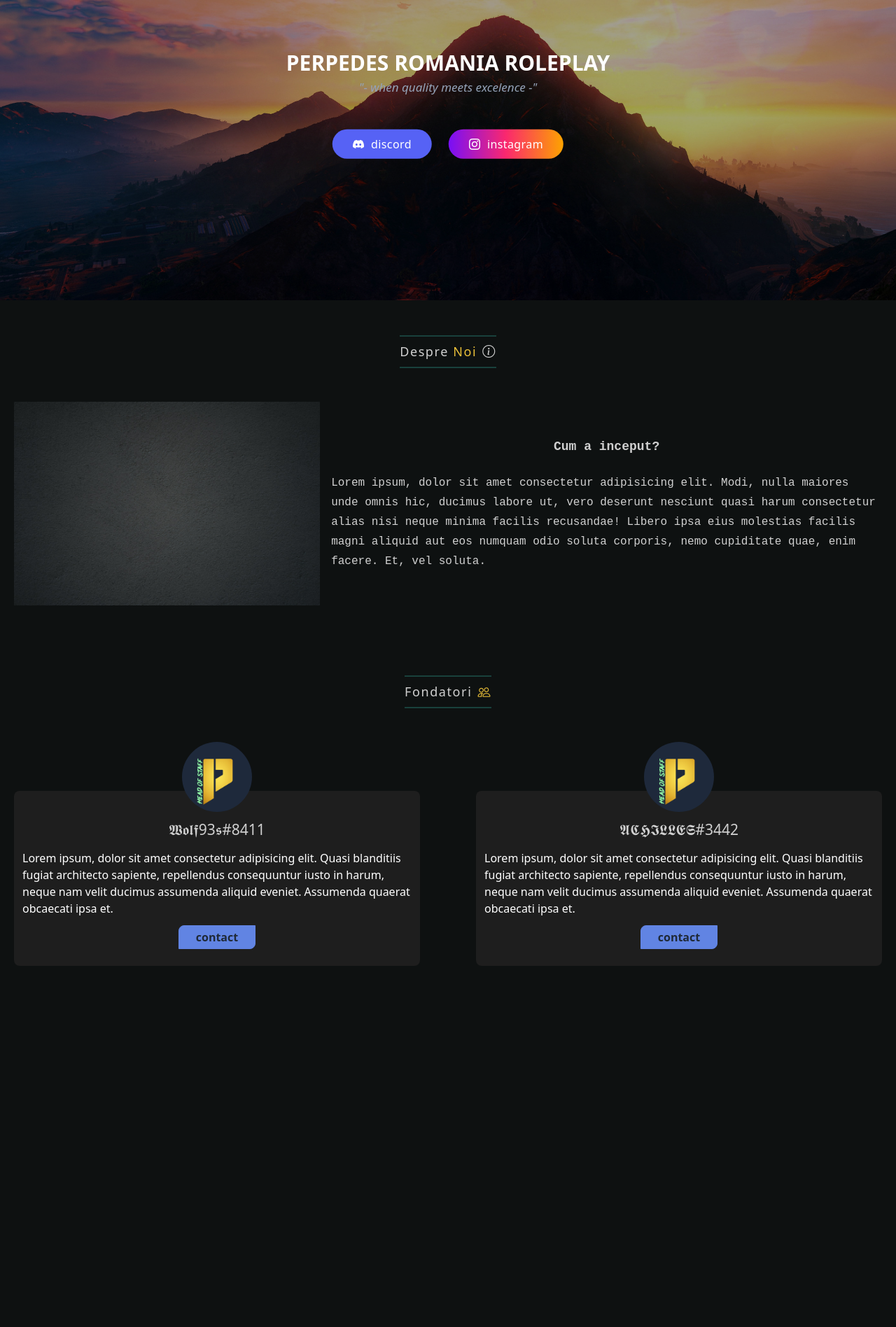
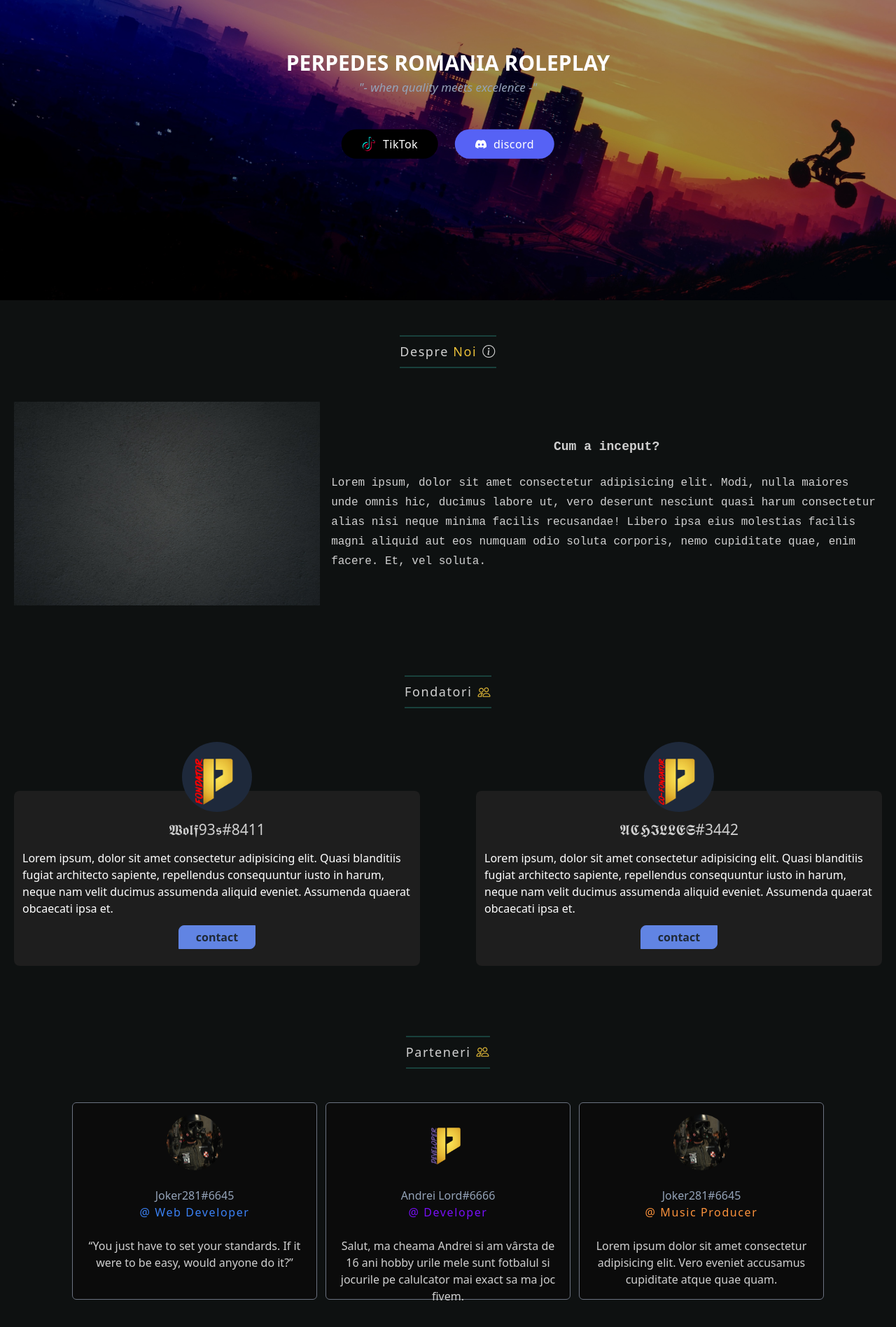
Before and after one commit to dennisdingo28/Perpedes-Romania, a website: page site/index.html in a window 1280 px wide. Shown: the part 136-2032 px from the top of the page at 70% size. Before the commit the page ends 1616 px from the top, so only its background shows below. Drawn offline with nearby package versions, Linux system fonts and the light colour scheme.

Commit message:
parteners

```diff
--- a/site/index.html
+++ b/site/index.html
@@ -1,117 +1,296 @@
 <!DOCTYPE html>
 <html lang="en">
   <head>
-    <meta charset="UTF-8">
-    <meta http-equiv="X-UA-Compatible" content="IE=edge">
-    <meta name="viewport" content="width=device-width, initial-scale=1.0">
-    <link rel="stylesheet" href="../style/dist/main.css">
-    <link rel="Shortcut Icon" href="../img/logo.png">
-    <link rel="preconnect" href="https://fonts.googleapis.com">
-    <link rel="stylesheet" href="https://cdn.jsdelivr.net/npm/bootstrap-icons@1.10.2/font/bootstrap-icons.css">
+    <meta charset="UTF-8" />
+    <meta http-equiv="X-UA-Compatible" content="IE=edge" />
+    <meta name="viewport" content="width=device-width, initial-scale=1.0" />
+    <link rel="stylesheet" href="../style/dist/main.css" />
+    <link rel="Shortcut Icon" href="../img/logo.png" />
+    <link rel="preconnect" href="https://fonts.googleapis.com" />
+    <link
+      rel="stylesheet"
+      href="https://cdn.jsdelivr.net/npm/bootstrap-icons@1.10.2/font/bootstrap-icons.css"
+    />
     <title>PERPEDES ROMANIA</title>
   </head>
   <body class="bg-[#0E1111]">
     <div class="navbar fixed top-0 left-0 right-0 z-20 bg-softBlack">
       <div class="max-w-[1800px] mx-auto flex items-center justify-between">
         <div class="logo">
-                <a href="index.html"><img src="../img/logo.png" class="w-[60px] object-cover md:w-[80px]" alt=""></a>
+          <a href="index.html"
+            ><img
+              src="../img/logo.png"
+              class="w-[60px] object-cover md:w-[80px]"
+              alt=""
+          /></a>
         </div>
-            <div class="font-RobotoMono hidden sm:block lg:text-lg text-md"><span class="text-white">Bun venit </span><span class="text-gold">în comunitate !</span></div>
-            <div class="links pr-4 hidden text-white md:flex md:space-x-8 md:items-center lg:space-x-12">
-                <a href="#" class="tracking-wider font-noto relative after:w-0 after:content-[''] after:h-[2px] after:bg-darkYellow after:duration-[210ms] hover:after:w-[100%] after:absolute after:-bottom-[3px] after:left-[50%] after:translate-x-[-50%]">Acasă</a>
-                <a href="#about" class="tracking-wider font-noto relative after:w-0 after:content-[''] after:h-[2px] after:bg-darkYellow after:duration-[210ms] hover:after:w-[100%] after:absolute after:-bottom-[3px] after:left-[50%] after:translate-x-[-50%]">Despre noi</a>
-                <a href="#founders" class="tracking-wider font-noto relative after:w-0 after:content-[''] after:h-[2px] after:bg-darkYellow after:duration-[210ms] hover:after:w-[100%] after:absolute after:-bottom-[3px] after:left-[50%] after:translate-x-[-50%]">Fondatori</a>
-                <a href="#" class="tracking-wider font-noto relative after:w-0 after:content-[''] after:h-[2px] after:bg-darkYellow after:duration-[210ms] hover:after:w-[100%] after:absolute after:-bottom-[3px] after:left-[50%] after:translate-x-[-50%]">Parteneri</a>
+        <div class="font-RobotoMono hidden sm:block lg:text-lg text-md">
+          <span class="text-white">Bun venit </span
+          ><span class="text-gold">în comunitate !</span>
+        </div>
+        <div
+          class="links pr-4 hidden text-white md:flex md:space-x-8 md:items-center lg:space-x-12"
+        >
+          <a
+            href="#"
+            class="tracking-wider font-noto relative after:w-0 after:content-[''] after:h-[2px] after:bg-darkYellow after:duration-[210ms] hover:after:w-[100%] after:absolute after:-bottom-[3px] after:left-[50%] after:translate-x-[-50%]"
+            >Acasă</a
+          >
+          <a
+            href="#about"
+            class="tracking-wider font-noto relative after:w-0 after:content-[''] after:h-[2px] after:bg-darkYellow after:duration-[210ms] hover:after:w-[100%] after:absolute after:-bottom-[3px] after:left-[50%] after:translate-x-[-50%]"
+            >Despre noi</a
+          >
+          <a
+            href="#founders"
+            class="tracking-wider font-noto relative after:w-0 after:content-[''] after:h-[2px] after:bg-darkYellow after:duration-[210ms] hover:after:w-[100%] after:absolute after:-bottom-[3px] after:left-[50%] after:translate-x-[-50%]"
+            >Fondatori</a
+          >
+          <a
+            href="#"
+            class="tracking-wider font-noto relative after:w-0 after:content-[''] after:h-[2px] after:bg-darkYellow after:duration-[210ms] hover:after:w-[100%] after:absolute after:-bottom-[3px] after:left-[50%] after:translate-x-[-50%]"
+            >Parteneri</a
+          >
         </div>
         <div class="menu pr-4 flex flex-col gap-1 cursor-pointer md:hidden">
           <div class="line1 w-[20px] h-[3.3px] bg-white"></div>
           <div class="line2 w-[20px] h-[3.3px] bg-white"></div>
-                <div class="line3 w-[20px] h-[3.3px]  bg-white"></div>
+          <div class="line3 w-[20px] h-[3.3px] bg-white"></div>
         </div>
       </div>
     </div>
     <div class="relative">
-
-        <img src="../img/imgcontent.jpg" class="object-cover w-[100%] h-[72.2vh] max-h-[565px] min-h-[350px] filter brightness-[65%]" alt="">
-        <div class="absolute max-w-[1800px] mx-auto left-[50%] top-[50%] translate-x-[-50%] translate-y-[-50%]">
+      <img
+        src="../img/441788.jpg"
+        class="object-cover w-[100%] h-[72.2vh] max-h-[565px] min-h-[350px] filter brightness-[65%]"
+        alt=""
+      />
+      <div
+        class="absolute max-w-[1800px] mx-auto left-[50%] top-[50%] translate-x-[-50%] translate-y-[-50%]"
+      >
         <div class="landingContent">
-                <h1 class="font-noto text-[25px] font-bold text-center text-white md:text-[30px]">PERPEDES ROMANIA ROLEPLAY</h1>
-                <p class="font-noto text-[17px] text-slate-400 italic text-center mb-12 slogan">"- when quality meets excelence -"</p>
-                <div class="inviteLinks flex items-center flex-col justify-center space-y-6 sm:flex-row sm:space-y-0 sm:space-x-6">
+          <h1
+            class="font-noto text-[25px] font-bold text-center text-white md:text-[30px]"
+          >
+            PERPEDES ROMANIA ROLEPLAY
+          </h1>
+          <p
+            class="font-noto text-[17px] text-slate-400 italic text-center mb-12 slogan"
+          >
+            "- when quality meets excelence -"
+          </p>
+          <div
+            class="inviteLinks flex items-center flex-col justify-center space-y-6 sm:flex-row sm:space-y-0 sm:space-x-6"
+          >
+          <a target="_blank" href="https://www.instagram.com/">
+            <div
+              class="tiktok flex items-center gap-[10px] font-noto cursor-pointer bg-[#000000] duration-[.30s] px-[25px] py-[7px] md:px-[29px] md:py-[9px] rounded-full hover:bg-gradient-to-t hover:-translate-y-[3px]"
+            >
+              <img src="../img/tik-tok.png" class="w-[20px]" alt="">
+              <p class="text-white tracking-wide">TikTok</p>
+            </div>
+          </a>
             <a target="_blank" href="https://discord.gg/CqEMPnrN">
-
-                        <div class="discord flex items-center gap-[10px] font-noto cursor-pointer bg-[#5662f5] px-[25px] py-[7px] md:px-[29px] md:py-[9px] duration-[.30s] rounded-full hover:bg-[#707af7] hover:-translate-y-[3px]">
+              <div
+                class="discord flex items-center gap-[10px] font-noto cursor-pointer bg-[#5662f5] px-[25px] py-[7px] md:px-[29px] md:py-[9px] duration-[.30s] rounded-full hover:bg-[#707af7] hover:-translate-y-[3px]"
+              >
                 <i class="bi bi-discord text-white"></i>
                 <p class="text-white lowercase tracking-wide">DISCORD</p>
               </div>
             </a>
-                    <a target="_blank" href="https://www.instagram.com/">
 
-                        <div class="instagram flex items-center gap-[10px] font-noto cursor-pointer bg-gradient-to-r duration-[.30s] from-darkPurple via-pinkedRed to-lightYellow px-[25px] py-[7px] md:px-[29px] md:py-[9px] rounded-full hover:bg-gradient-to-t hover:from-lightYellow hover:via-pinkedRed hover:to-darkPurple hover:-translate-y-[3px]">
-                            <i class="bi bi-instagram text-white"></i>
-                            <p class="text-white tracking-wide">instagram</p>
-                        </div>
-                    </a>
           </div>
         </div>
       </div>
-
     </div>
-
     <div class="max-w-[1800px] mx-auto px-5 mt-[50px] mb-[100px]" id="about">
       <div class="flex items-center justify-center mb-12">
-            <div class="flex font-noto tracking-widest text-[#D0D0D0] items-center space-x-2 border-darkGreen border-y-2 py-2">
-                <h2 class="text-[18px] font-noto">Despre <span class="text-darkYellow">Noi</span></h2>
+        <div
+          class="flex font-noto tracking-widest text-[#D0D0D0] items-center space-x-2 border-darkGreen border-y-2 py-2"
+        >
+          <h2 class="text-[18px] font-noto">
+            Despre <span class="text-darkYellow">Noi</span>
+          </h2>
           <i class="bi bi-info-circle text-[18px]"></i>
         </div>
       </div>
 
-        <div class="flex flex-col justify-center items-center space-y-8 lg:flex-row lg:space-y-0 lg:justify-between lg:space-x-4">
+      <div
+        class="flex flex-col justify-center items-center space-y-8 lg:flex-row lg:space-y-0 lg:justify-between lg:space-x-4"
+      >
         <div>
-                <img src="../img/despre.jpg" class="max-h-[300px] min-h-[200px] lg:w-[500px]" alt="">
+          <img
+            src="../img/despre.jpg"
+            class="max-h-[300px] min-h-[200px] lg:w-[500px]"
+            alt=""
+          />
         </div>
         <div class="text-[#D0D0D0] font-RobotoMono">
           <h3 class="text-center text-lg mb-6 font-bold">Cum a inceput?</h3>
-                <p class="text-center break-words max-w-[900px] leading-7 lg:text-left">
-                    Lorem ipsum, dolor sit amet consectetur adipisicing elit. Modi, nulla maiores unde omnis hic, ducimus labore ut, vero deserunt nesciunt quasi harum consectetur alias nisi neque minima facilis recusandae! Libero ipsa eius molestias facilis magni aliquid aut eos numquam odio soluta corporis, nemo cupiditate quae, enim facere. Et, vel soluta.
+          <p
+            class="text-center break-words max-w-[900px] leading-7 lg:text-left"
+          >
+            Lorem ipsum, dolor sit amet consectetur adipisicing elit. Modi,
+            nulla maiores unde omnis hic, ducimus labore ut, vero deserunt
+            nesciunt quasi harum consectetur alias nisi neque minima facilis
+            recusandae! Libero ipsa eius molestias facilis magni aliquid aut eos
+            numquam odio soluta corporis, nemo cupiditate quae, enim facere. Et,
+            vel soluta.
           </p>
         </div>
       </div>
     </div>
 
-
     <div class="max-w-[1800px] mx-auto px-5 my-[100px]" id="founders">
       <div class="flex items-center justify-center mb-12">
-            <div class="flex font-noto tracking-widest text-[#D0D0D0] items-center space-x-2 border-darkGreen border-y-2 py-2">
+        <div
+          class="flex font-noto tracking-widest text-[#D0D0D0] items-center space-x-2 border-darkGreen border-y-2 py-2"
+        >
           <h2 class="text-[18px] font-noto">Fondatori</h2>
           <i class="bi bi-people text-[18px] text-darkYellow"></i>
         </div>
       </div>
-        <div class="flex flex-col items-center lg:flex-row lg:justify-around gap-20">
-
+      <div
+        class="flex flex-col items-center lg:flex-row lg:justify-around gap-20"
+      >
         <div class="wolf flex flex-col items-center max-w-[600px]">
-                <div class="bg-slate-800 rounded-full -mb-[30px] z-10 flex justify-center items-center">
-                    <img src="../img/owner.png" class="w-[100px] h-[100px] object-cover" alt="">
+          <div
+            class="bg-slate-800 rounded-full -mb-[30px] z-10 flex justify-center items-center"
+          >
+            <img
+              src="../img/fondator.png"
+              class="w-[100px] h-[100px] object-cover"
+              alt=""
+            />
           </div>
           <div class="bg-[#1e1e1e] py-6 px-3 rounded-lg flex flex-col">
-                    <h2 class="text-[#d0d0d0] font-noto text-center mt-4 text-[21px]">𝖂𝖔𝖑𝖋93𝖘#8411</h2>
-                    <p class="text-white font-noto mt-3">Lorem ipsum, dolor sit amet consectetur adipisicing elit. Quasi blanditiis fugiat architecto sapiente, repellendus consequuntur iusto in harum, neque nam velit ducimus assumenda aliquid eveniet. Assumenda quaerat obcaecati ipsa et.</p>
-                    <button class="bg-[#6184E3] self-center px-6 py-1 text-gray-800 rounded-tl-lg rounded-br-lg border border-[#6184E3] border-solid mt-3 font-semibold hover:rounded-none hover:rounded-tr-lg hover:rounded-bl-lg duration-[.4s]">contact</button>
+            <h2 class="text-[#d0d0d0] font-noto text-center mt-4 text-[21px]">
+              𝖂𝖔𝖑𝖋93𝖘#8411
+            </h2>
+            <p class="text-white font-noto mt-3">
+              Lorem ipsum, dolor sit amet consectetur adipisicing elit. Quasi
+              blanditiis fugiat architecto sapiente, repellendus consequuntur
+              iusto in harum, neque nam velit ducimus assumenda aliquid eveniet.
+              Assumenda quaerat obcaecati ipsa et.
+            </p>
+            <button
+              class="bg-[#6184E3] self-center px-6 py-1 text-gray-800 rounded-tl-lg rounded-br-lg border border-[#6184E3] border-solid mt-3 font-semibold hover:rounded-none hover:rounded-tr-lg hover:rounded-bl-lg duration-[.4s]"
+            >
+              contact
+            </button>
           </div>
         </div>
 
         <div class="𝕬𝕮𝕳𝕴𝕷𝕷𝕰𝕾 flex flex-col items-center max-w-[600px]">
-                <div class="bg-slate-800 rounded-full -mb-[30px] z-10 flex justify-center items-center">
-                    <img src="../img/owner.png" class="w-[100px] h-[100px] object-cover" alt="">
+          <div
+            class="bg-slate-800 rounded-full -mb-[30px] z-10 flex justify-center items-center"
+          >
+            <img
+              src="../img/co-fondator.png"
+              class="w-[100px] h-[100px] object-cover"
+              alt=""
+            />
           </div>
           <div class="bg-[#1e1e1e] py-6 px-3 rounded-lg flex flex-col">
-                    <h2 class="text-[#d0d0d0] font-noto text-center mt-4 text-[21px]">𝕬𝕮𝕳𝕴𝕷𝕷𝕰𝕾#3442</h2>
-                    <p class="text-white font-noto mt-3">Lorem ipsum, dolor sit amet consectetur adipisicing elit. Quasi blanditiis fugiat architecto sapiente, repellendus consequuntur iusto in harum, neque nam velit ducimus assumenda aliquid eveniet. Assumenda quaerat obcaecati ipsa et.</p>
-                    <button class="bg-[#6184E3] self-center px-6 py-1 text-gray-800 rounded-tl-lg rounded-br-lg border border-[#6184E3] border-solid mt-3 font-semibold hover:rounded-none hover:rounded-tr-lg hover:rounded-bl-lg duration-[.4s]">contact</button>
+            <h2 class="text-[#d0d0d0] font-noto text-center mt-4 text-[21px]">
+              𝕬𝕮𝕳𝕴𝕷𝕷𝕰𝕾#3442
+            </h2>
+            <p class="text-white font-noto mt-3">
+              Lorem ipsum, dolor sit amet consectetur adipisicing elit. Quasi
+              blanditiis fugiat architecto sapiente, repellendus consequuntur
+              iusto in harum, neque nam velit ducimus assumenda aliquid eveniet.
+              Assumenda quaerat obcaecati ipsa et.
+            </p>
+            <button
+              class="bg-[#6184E3] self-center px-6 py-1 text-gray-800 rounded-tl-lg rounded-br-lg border border-[#6184E3] border-solid mt-3 font-semibold hover:rounded-none hover:rounded-tr-lg hover:rounded-bl-lg duration-[.4s]"
+            >
+              contact
+            </button>
+          </div>
+        </div>
       </div>
     </div>
 
+    <div class="max-w-[1800px] mx-auto px-5 my-[100px]" id="partners">
+      <div class="flex items-center justify-center mb-12">
+        <div
+          class="flex font-noto tracking-widest text-[#D0D0D0] items-center space-x-2 border-darkGreen border-y-2 py-2"
+        >
+          <h2 class="text-[18px] font-noto">Parteneri</h2>
+          <i class="bi bi-people text-[18px] text-darkYellow"></i>
         </div>
+      </div>
+
+        <div class="sliderWrapper">
+                <div class="carousel flex flex-col items-center justify-center gap-3 md:flex-row">
+
+                    <div
+                        class="card max-w-[350px] h-[282px] flex flex-col p-4 items-center bg-[#0b0b0b] gap-6 rounded-md border border-gray-500"
+                    >
+                        <img
+                        src="../img/joker.jpg"
+                        class="w-[80px] h-[80px] rounded-full object-cover"
+                        alt=""
+                        />
+                        <div>
+                        <p class="text-slate-400 text-center font-noto font-medium">
+                            Joker281#6645
+                        </p>
+                        <p class="text-blue-500 text-center font-noto tracking-widest">
+                            @ Web Developer
+                        </p>
+                        </div>
+                        <p class="text-[#d0d0d0] text-center">
+                            “You just have to set your standards. If it were to be easy, would anyone do it?”
+                        </p>
+                    </div>
+
+                    <div
+                        class="card h-[282px] max-w-[350px] flex flex-col p-4 items-center bg-[#0b0b0b] gap-6 rounded-md border border-gray-500"
+                    >
+                        <img
+                        src="../img/developer.png"
+                        class="w-[80px] h-[80px] rounded-full object-cover"
+                        alt=""
+                        />
+                        <div>
+                        <p class="text-slate-400 text-center font-noto font-medium">
+                            Andrei Lord#6666
+                        </p>
+                        <p class="text-darkPurple text-center font-noto tracking-widest">
+                            @ Developer
+                        </p>
+                        </div>
+                        <p class="text-[#d0d0d0] text-center">
+                            Salut, ma cheama Andrei si am vârsta de 16 ani hobby urile mele sunt fotbalul si jocurile pe calulcator mai exact sa ma joc fivem.
+                        </p>
+                    </div>
+
+                    <div
+                    class="card h-[282px] max-w-[350px] flex flex-col p-4 items-center bg-[#0b0b0b] gap-6 rounded-md border border-gray-500"
+                >
+                    <img
+                    src="../img/joker.jpg"
+                    class="w-[80px] h-[80px] rounded-full object-cover"
+                    alt=""
+                    />
+                    <div>
+                    <p class="text-slate-400 text-center font-noto font-medium">
+                        Joker281#6645
+                    </p>
+                    <p class="text-orange-400 text-center font-noto tracking-widest">
+                        @ Music Producer
+                    </p>
+                    </div>
+                    <p class="text-[#d0d0d0] text-center">
+                    Lorem ipsum dolor sit amet consectetur adipisicing elit. Vero
+                    eveniet accusamus cupiditate atque quae quam.
+                    </p>
+                </div>
+
+        </div>
+
+
     </div>
 
 
--- a/style/input.css
+++ b/style/input.css
@@ -15,11 +15,11 @@
     animation: slideLeft 1s ease-in-out;
 
 }
-.instagram{
-    animation: slideLeft 1s ease;
+.tiktok{
+    animation: slideIn 1s ease;
 }
 .discord{
-    animation-name: slideIn;
+    animation-name: slideLeft;
     animation-duration: 1s;
     animation-timing-function: ease;
 }
@@ -39,3 +39,9 @@
         transform: translateX(0px);
     }
 }
+body::-webkit-scrollbar{
+    width: 0 !important;
+}
+body{
+    overflow-y: scroll;
+}
```
Also changed, not shown: img/440306.jpg (added), img/co-fondator.png (added), img/developer.png (added), img/fondator.png (added), img/joker.jpg (added), img/tik-tok.png (added), style/dist/main.css. Lines whose indentation alone changed are shown as unchanged.
